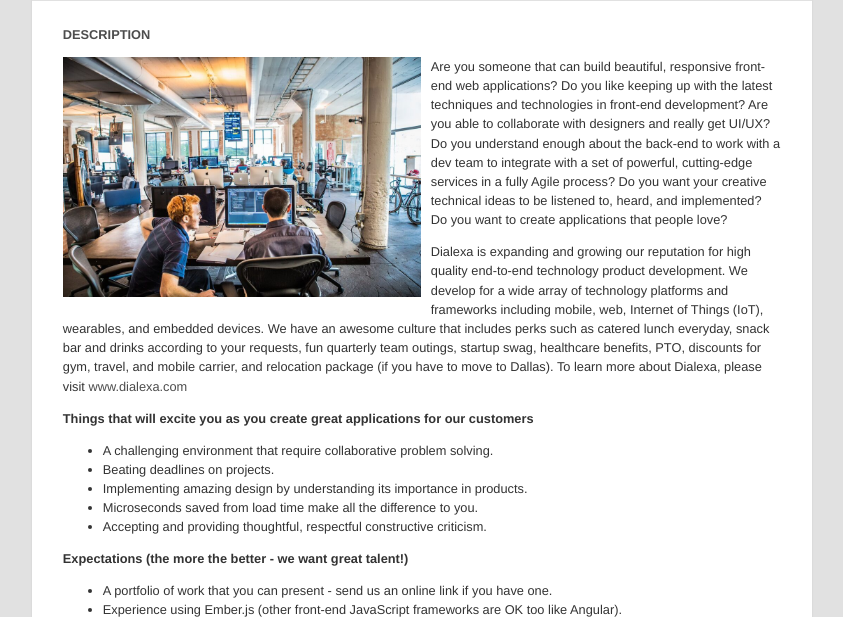
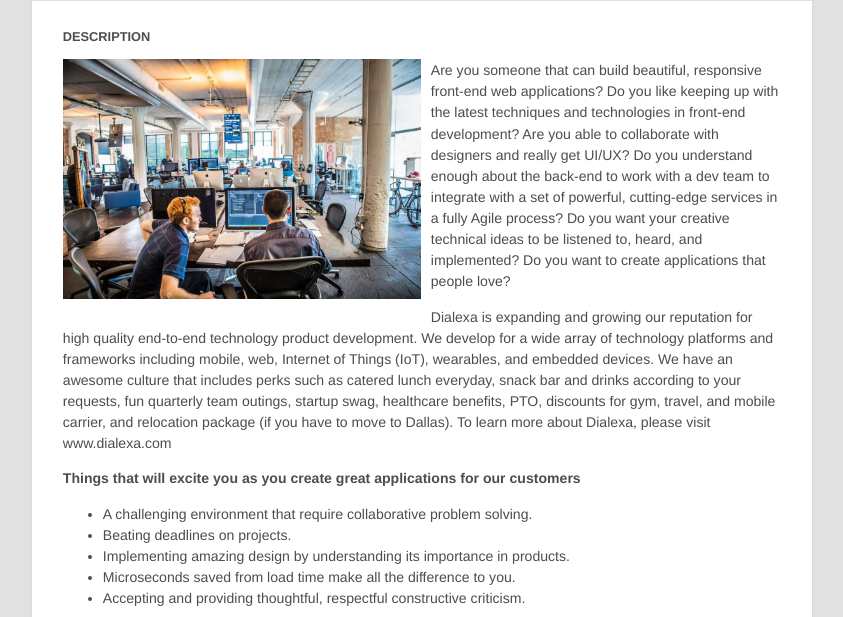
Before and after one commit to m2mathew/dialexa-job-listing, a website: page index.html in a window 1280 px wide. Shown: the part 269-886 px from the top of the page, without its empty margins (218-1061 px from the left). Drawn offline with Linux system fonts and the light colour scheme.

Commit message:
Styling details section

```diff
--- a/index.html
+++ b/index.html
@@ -25,22 +25,22 @@
 			<p class="section-image">
 				<img src="./images/section-picture-dialexa.jpg" alt="dialexa at work">
 			</p>
-			<p>Are you someone that can build beautiful, responsive front-end web applications? Do you like keeping up with the latest techniques and technologies in front-end development?  Are you able to collaborate with designers and really get UI/UX? Do you understand enough about the back-end to work with a dev team to integrate with a set of powerful, cutting-edge services in a fully Agile process? Do you want your creative technical ideas to be listened to, heard, and implemented? Do you want to create applications that people love?</p>
-			<p>Dialexa is expanding and growing our reputation for high quality end­-to-­end technology product development.  We develop for a wide array of technology platforms and frameworks including mobile, web, Internet of Things (IoT), wearables, and embedded devices. We have an awesome culture that includes perks such as catered lunch everyday, snack bar and drinks according to your requests, fun quarterly team outings, startup swag, healthcare benefits, PTO, discounts for gym, travel, and mobile carrier, and relocation package (if you have to move to Dallas). To learn more about Dialexa, please visit <a href="http://www.dialexa.com">www.dialexa.com</a></p>
-			<p>
+			<p class="small-text">Are you someone that can build beautiful, responsive front-end web applications? Do you like keeping up with the latest techniques and technologies in front-end development?  Are you able to collaborate with designers and really get UI/UX? Do you understand enough about the back-end to work with a dev team to integrate with a set of powerful, cutting-edge services in a fully Agile process? Do you want your creative technical ideas to be listened to, heard, and implemented? Do you want to create applications that people love?</p>
+			<p class="small-text">Dialexa is expanding and growing our reputation for high quality end­-to-­end technology product development.  We develop for a wide array of technology platforms and frameworks including mobile, web, Internet of Things (IoT), wearables, and embedded devices. We have an awesome culture that includes perks such as catered lunch everyday, snack bar and drinks according to your requests, fun quarterly team outings, startup swag, healthcare benefits, PTO, discounts for gym, travel, and mobile carrier, and relocation package (if you have to move to Dallas). To learn more about Dialexa, please visit <a href="http://www.dialexa.com">www.dialexa.com</a></p>
+			<p class="small-text">
 				<strong>Things that will excite you as you create great applications for our customers</strong>
 			</p>
-			<ul>
+			<ul class="small-text">
 				<li>A challenging environment that require collaborative problem solving.</li>
 				<li>Beating deadlines on projects.</li>
 				<li>Implementing amazing design by understanding its importance in products.</li>
 				<li>Microseconds saved from load time make all the difference to you.</li>
 				<li>Accepting and providing thoughtful, respectful constructive criticism.</li>
 			</ul>
-			<p>
+			<p class="small-text">
 				<strong>Expectations (the more the better - we want great talent!)</strong>
 			</p>
-			<ul>
+			<ul class="small-text">
 				<li>A portfolio of work that you can present - send us an online link if you have one.</li>
 				<li>Experience using Ember.js (other front-end JavaScript frameworks are OK too like Angular).</li>
 				<li>Experience using modern front-end tools (Sass, Bower, Broccoli, Grunt, etc.).</li>
--- a/styles/main.sass.css
+++ b/styles/main.sass.css
@@ -44,10 +44,14 @@
   main .title .location {
     margin-top: 0;
     margin-bottom: 0; }
+  main .details .small-text {
+    color: #4D4D4D;
+    font-size: 1.1em; }
   main .details h2 {
     text-transform: uppercase;
     font-size: 1em;
-    color: #4D4D4D; }
+    color: #4D4D4D;
+    margin-top: 1em; }
   main .details .section-image img {
     height: 18.75em;
     width: 28em;
--- a/styles/main.scss
+++ b/styles/main.scss
@@ -65,15 +65,20 @@
 			margin-top: 0;
 			margin-bottom: 0;
 		}
-
 	}
 
 	.details {
+
+		.small-text {
+			color: #4D4D4D;
+			font-size: 1.1em;
+		}
 
 		h2 {
 			text-transform: uppercase;
 			font-size: 1em;
 			color: #4D4D4D;
+			margin-top: 1em;
 		}
 
 		.section-image {
```
